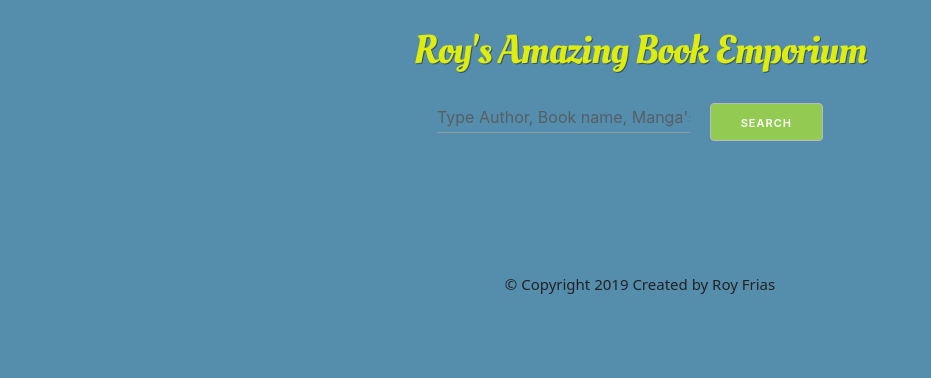
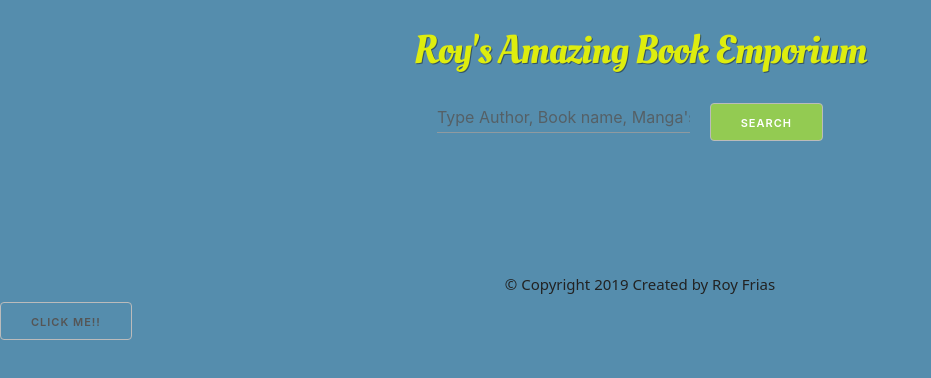
Before and after one commit to LucarioOwns/GitHub_Exercise_Project, a plain HTML site: page index.html in a window 1280 px wide. Shown: the whole page, without its empty margins (0-931 px from the left). Drawn offline with nearby package versions, Linux system fonts and the light colour scheme.

Commit message:
demo click me button

```diff
--- a/index.html
+++ b/index.html
@@ -46,6 +46,9 @@
 
 
   </div>
+
+
+  <button>CLICK ME!!</button>
   <script type="text/javascript" src="js/project.js"></script>
   <script src="https://cdnjs.cloudflare.com/ajax/libs/materialize/1.0.0/js/materialize.min.js"></script>
 </body>
```
